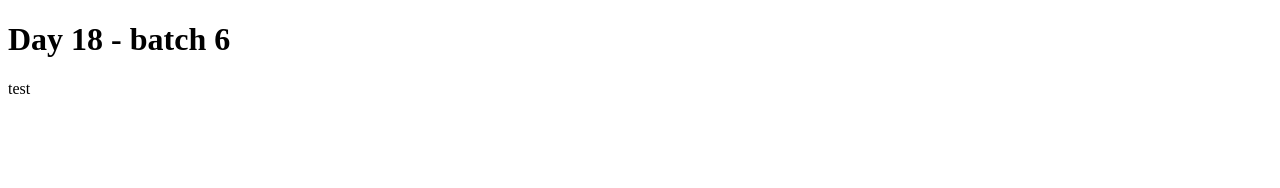
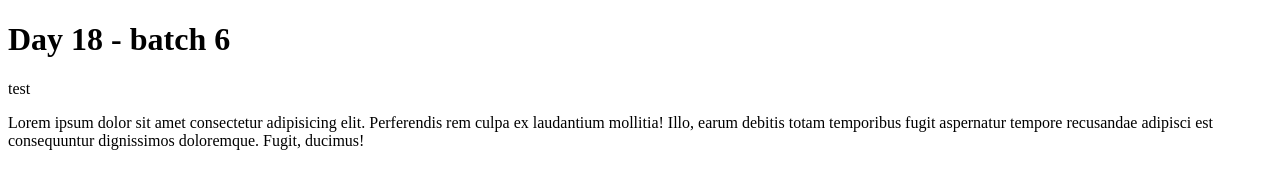
Before and after one commit to Nhakim20/Batch-6-Day-18, a plain HTML site: page index.html in a window 1280 px wide. Drawn offline with Linux system fonts and the light colour scheme.

Commit message:
add paragraph

```diff
--- a/index.html
+++ b/index.html
@@ -9,5 +9,8 @@
 <body>
     <h1>Day 18 - batch 6 </h1>
     test
+    <p>
+     Lorem ipsum dolor sit amet consectetur adipisicing elit. Perferendis rem culpa ex laudantium mollitia! Illo, earum debitis totam temporibus fugit aspernatur tempore recusandae adipisci est consequuntur dignissimos doloremque. Fugit, ducimus!
+    </p>
 </body>
 </html>
```
